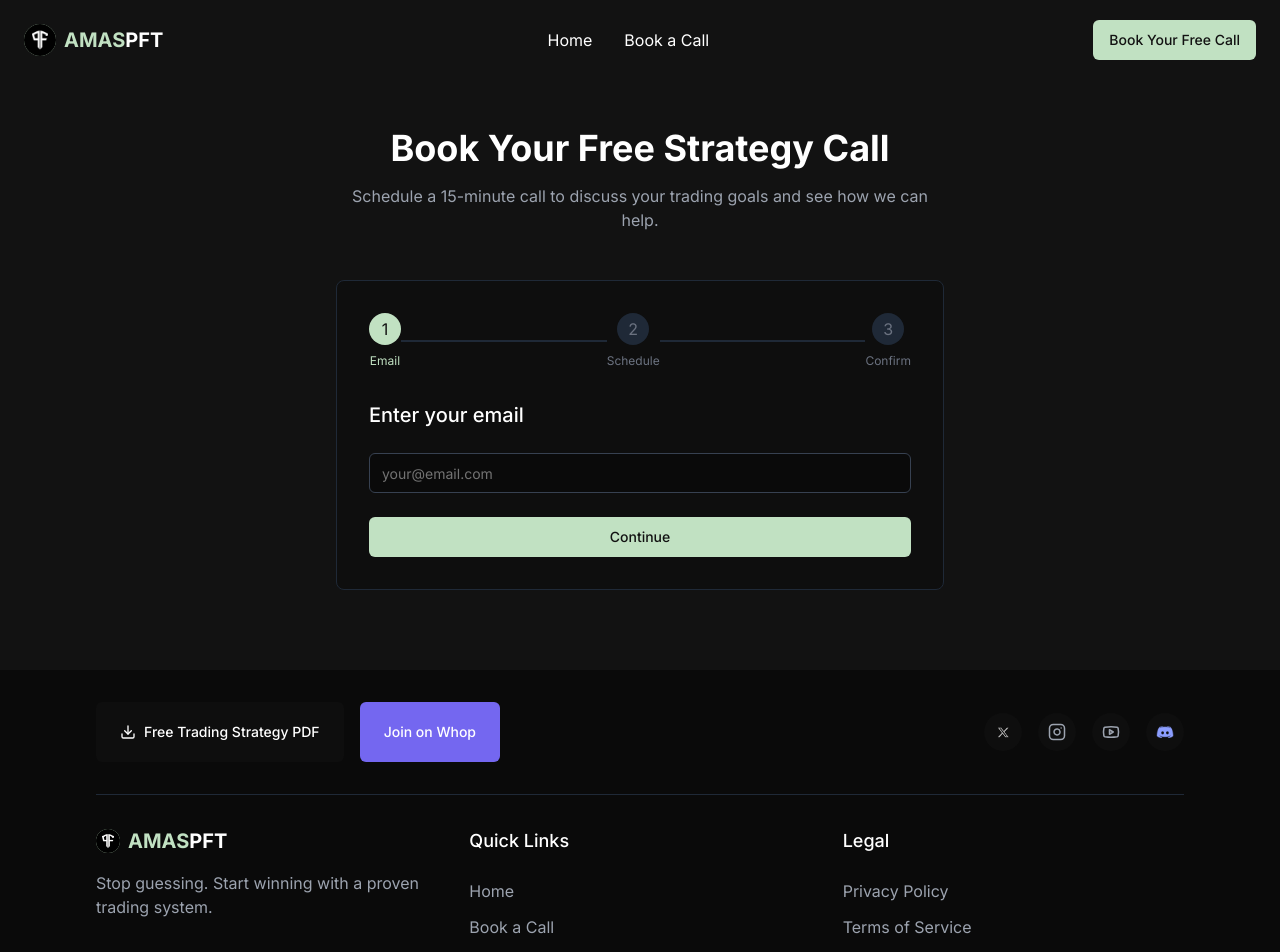
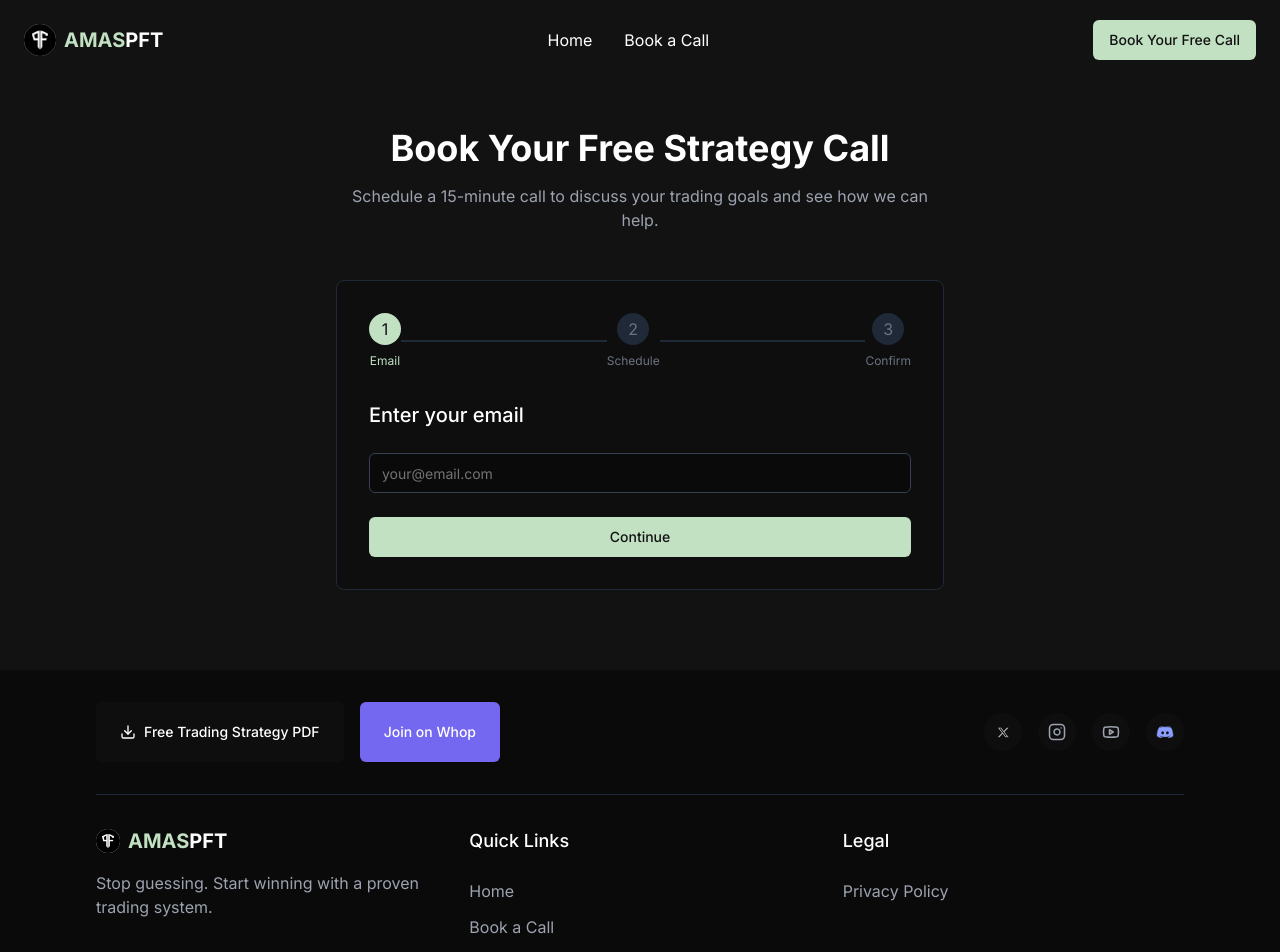
Before and after one commit to MiXir-Dev/amaspft-mixir, a React (Vite) app: page /book in a window 1280 px wide. Shown: the top 952 px of the page. Built offline with nearby package versions, Linux system fonts and the light colour scheme.

Commit message:
corrected footer

```diff
--- a/src/components/Footer.tsx
+++ b/src/components/Footer.tsx
@@ -136,7 +136,6 @@ const Footer = () => {
             <h4 className="text-white font-medium mb-6 text-lg">Legal</h4>
             <nav className="flex flex-col space-y-3">
               <Link to="/privacy" className="text-gray-400 hover:text-mintgreen-300 transition-colors w-fit">Privacy Policy</Link>
-              <Link to="/terms" className="text-gray-400 hover:text-mintgreen-300 transition-colors w-fit">Terms of Service</Link>
             </nav>
           </div>
         </div>
```
